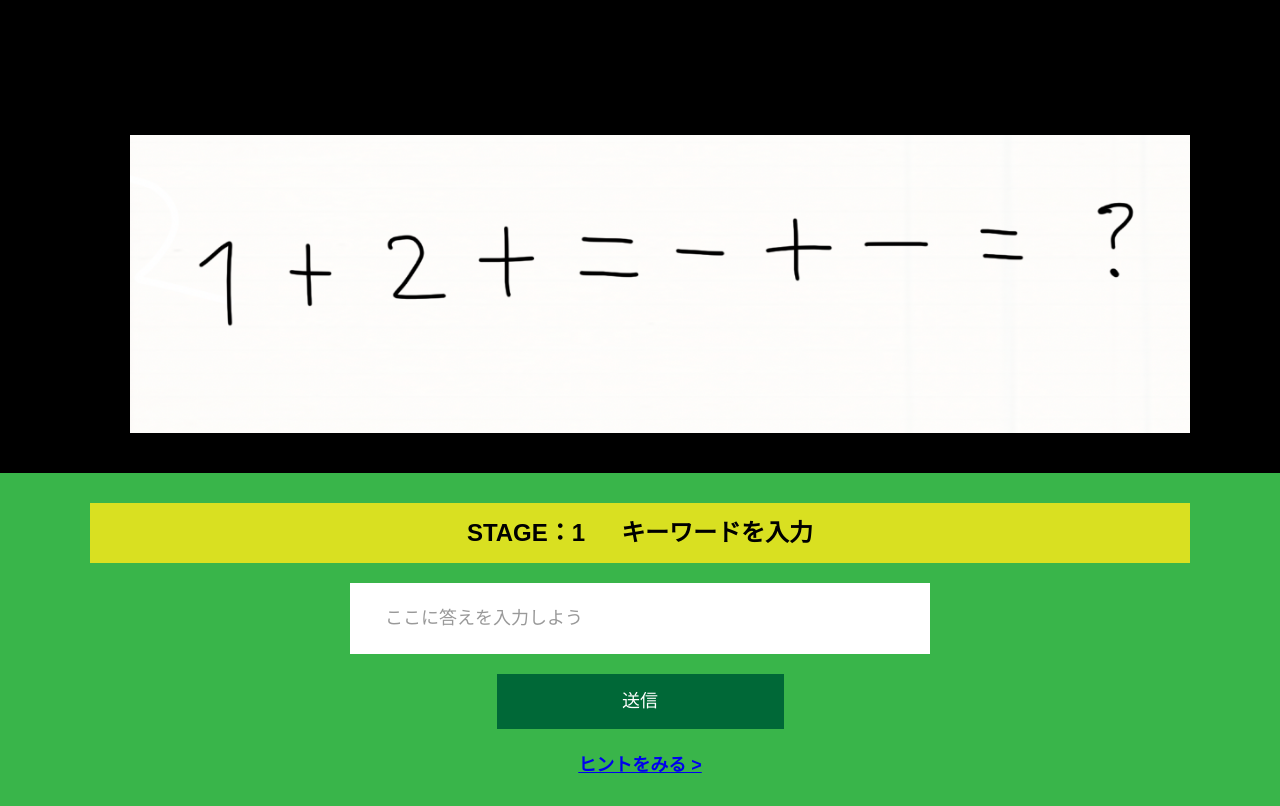
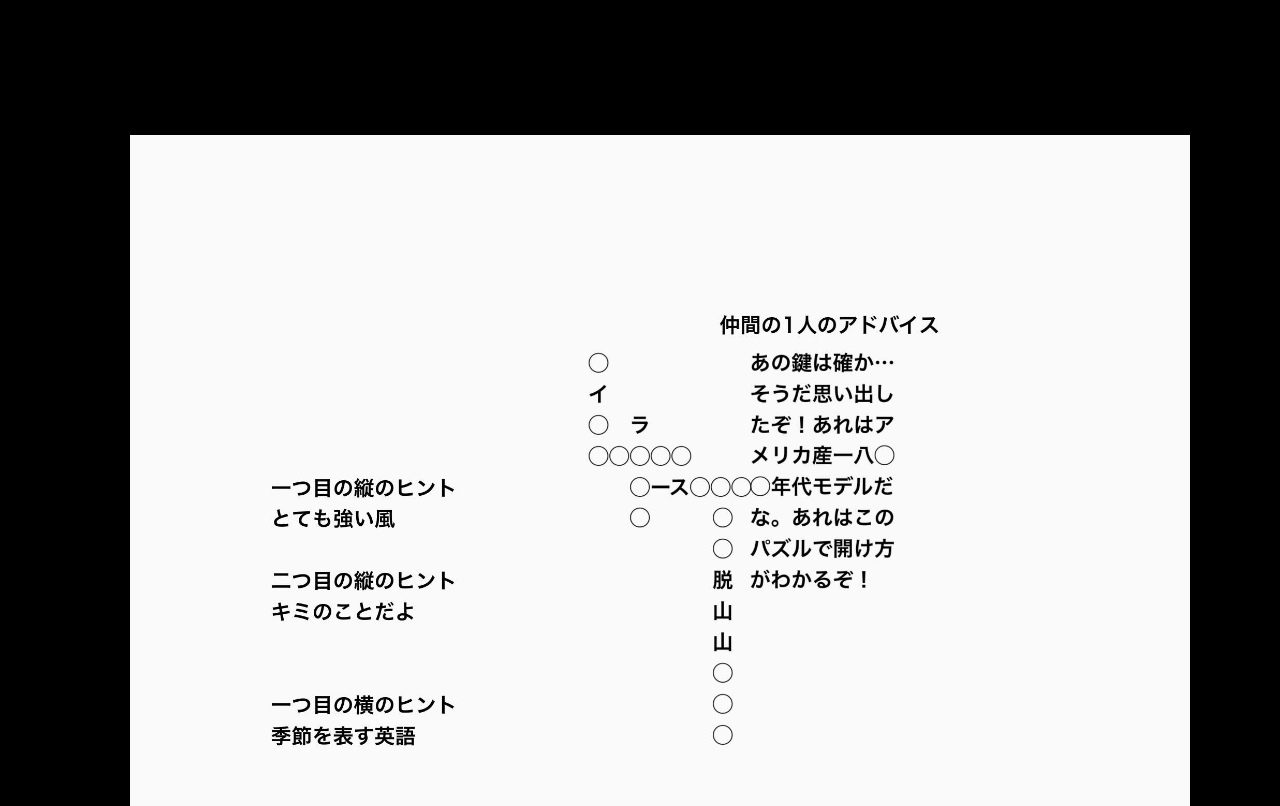
Before and after one commit to soitiro/alfa-fukuoka-8, a plain HTML site: page main.html in a window 1280 px wide. Shown: the part 914-1720 px from the top of the page. Drawn offline with nearby package versions, Linux system fonts and the light colour scheme.

Commit message:
Update main.html

```diff
--- a/main.html
+++ b/main.html
@@ -41,7 +41,7 @@
 
             <div class="container">
               <figure class="image__container">
-                <img src="プロジェクトN 謎１.png" alt="１＋２十二ー十一＝？">
+                <img src="プロN 謎３.jpg" alt="１＋２十二ー十一＝？">
               </figure>
 
  <!--  YouTube貼り付け
```
